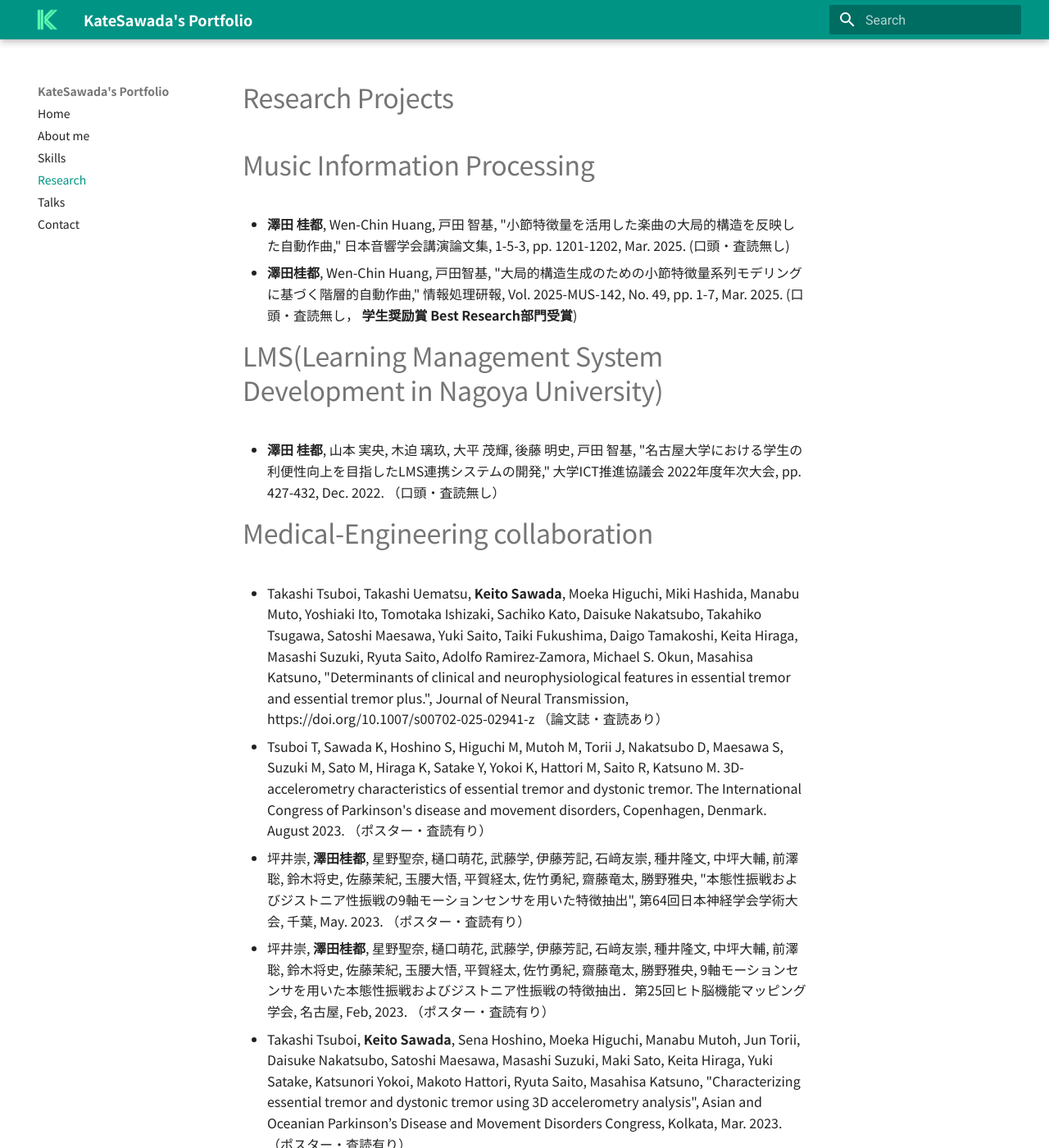
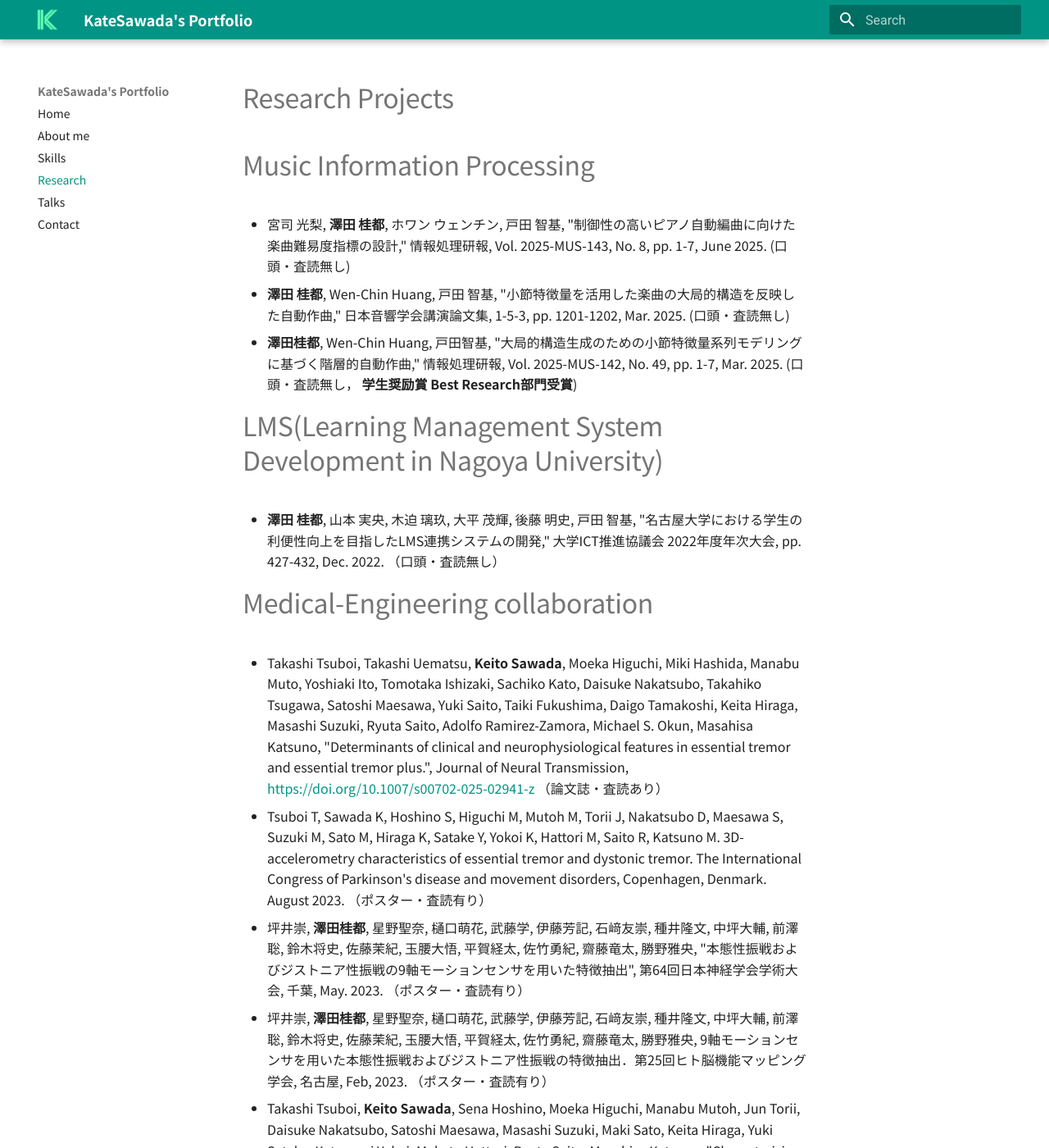
Before and after one commit to KateSawada/KateSawada.github.io, an MkDocs documentation site: the page built from docs/research.md, in a window 1280 px wide and 1400 px high. Shown: the whole window at 82% size. Built offline with MkDocs 1.6.1 and Material for MkDocs 9.7.7, drawn with Linux system fonts in a browser that asks for light colours; nearby versions of some CDN libraries; some of the changed lines change nothing that is shown.

Commit message:
音学シンポ追加 & urlのリンク修正

```diff
--- a/docs/research.md
+++ b/docs/research.md
@@ -5,6 +5,7 @@
 # Research Projects
 
 # Music Information Processing
+- 宮司 光梨, **澤田 桂都**, ホワン ウェンチン, 戸田 智基, "制御性の高いピアノ自動編曲に向けた楽曲難易度指標の設計," 情報処理研報, Vol. 2025-MUS-143, No. 8, pp. 1-7, June 2025. (口頭・査読無し)
 - **澤田 桂都**, Wen-Chin Huang, 戸田 智基, "小節特徴量を活用した楽曲の大局的構造を反映した自動作曲," 日本音響学会講演論文集, 1-5-3, pp. 1201-1202, Mar. 2025. (口頭・査読無し)
 - **澤田桂都**, Wen-Chin Huang, 戸田智基, "大局的構造生成のための小節特徴量系列モデリングに基づく階層的自動作曲," 情報処理研報, Vol. 2025-MUS-142, No. 49, pp. 1-7, Mar. 2025. (口頭・査読無し， **学生奨励賞 Best Research部門受賞**)
 
@@ -12,7 +13,7 @@
 - **澤田 桂都**, 山本 実央, 木迫 璃玖, 大平 茂輝, 後藤 明史, 戸田 智基, "名古屋大学における学生の利便性向上を目指したLMS連携システムの開発," 大学ICT推進協議会 2022年度年次大会, pp. 427-432, Dec. 2022. （口頭・査読無し）
 
 # Medical-Engineering collaboration
-- Takashi Tsuboi, Takashi Uematsu, **Keito Sawada**, Moeka Higuchi, Miki Hashida, Manabu Muto, Yoshiaki Ito, Tomotaka Ishizaki, Sachiko Kato, Daisuke Nakatsubo, Takahiko Tsugawa, Satoshi Maesawa, Yuki Saito, Taiki Fukushima, Daigo Tamakoshi, Keita Hiraga, Masashi Suzuki, Ryuta Saito, Adolfo Ramirez-Zamora, Michael S. Okun, Masahisa Katsuno, "Determinants of clinical and neurophysiological features in essential tremor and essential tremor plus.", Journal of Neural Transmission, https://doi.org/10.1007/s00702-025-02941-z （論文誌・査読あり）
+- Takashi Tsuboi, Takashi Uematsu, **Keito Sawada**, Moeka Higuchi, Miki Hashida, Manabu Muto, Yoshiaki Ito, Tomotaka Ishizaki, Sachiko Kato, Daisuke Nakatsubo, Takahiko Tsugawa, Satoshi Maesawa, Yuki Saito, Taiki Fukushima, Daigo Tamakoshi, Keita Hiraga, Masashi Suzuki, Ryuta Saito, Adolfo Ramirez-Zamora, Michael S. Okun, Masahisa Katsuno, "Determinants of clinical and neurophysiological features in essential tremor and essential tremor plus.", Journal of Neural Transmission, [https://doi.org/10.1007/s00702-025-02941-z](https://doi.org/10.1007/s00702-025-02941-z) （論文誌・査読あり）
 - Tsuboi T, Sawada K, Hoshino S, Higuchi M, Mutoh M, Torii J, Nakatsubo D, Maesawa S, Suzuki M, Sato M, Hiraga K, Satake Y, Yokoi K, Hattori M, Saito R, Katsuno M. 3D-accelerometry characteristics of essential tremor and dystonic tremor.  The International Congress of Parkinson's disease and movement disorders, Copenhagen, Denmark. August 2023. （ポスター・査読有り）
 - 坪井崇, **澤田桂都**, 星野聖奈, 樋口萌花, 武藤学, 伊藤芳記, 石﨑友崇, 種井隆文, 中坪大輔, 前澤聡, 鈴木将史, 佐藤茉紀, 玉腰大悟, 平賀経太, 佐竹勇紀, 齋藤竜太, 勝野雅央, "本態性振戦およびジストニア性振戦の9軸モーションセンサを用いた特徴抽出", 第64回日本神経学会学術大会, 千葉, May. 2023. （ポスター・査読有り）
 - 坪井崇, **澤田桂都**, 星野聖奈, 樋口萌花, 武藤学, 伊藤芳記, 石﨑友崇, 種井隆文, 中坪大輔, 前澤聡, 鈴木将史, 佐藤茉紀, 玉腰大悟, 平賀経太, 佐竹勇紀, 齋藤竜太, 勝野雅央, 9軸モーションセンサを用いた本態性振戦およびジストニア性振戦の特徴抽出．第25回ヒト脳機能マッピング学会, 名古屋, Feb, 2023. （ポスター・査読有り）
```
